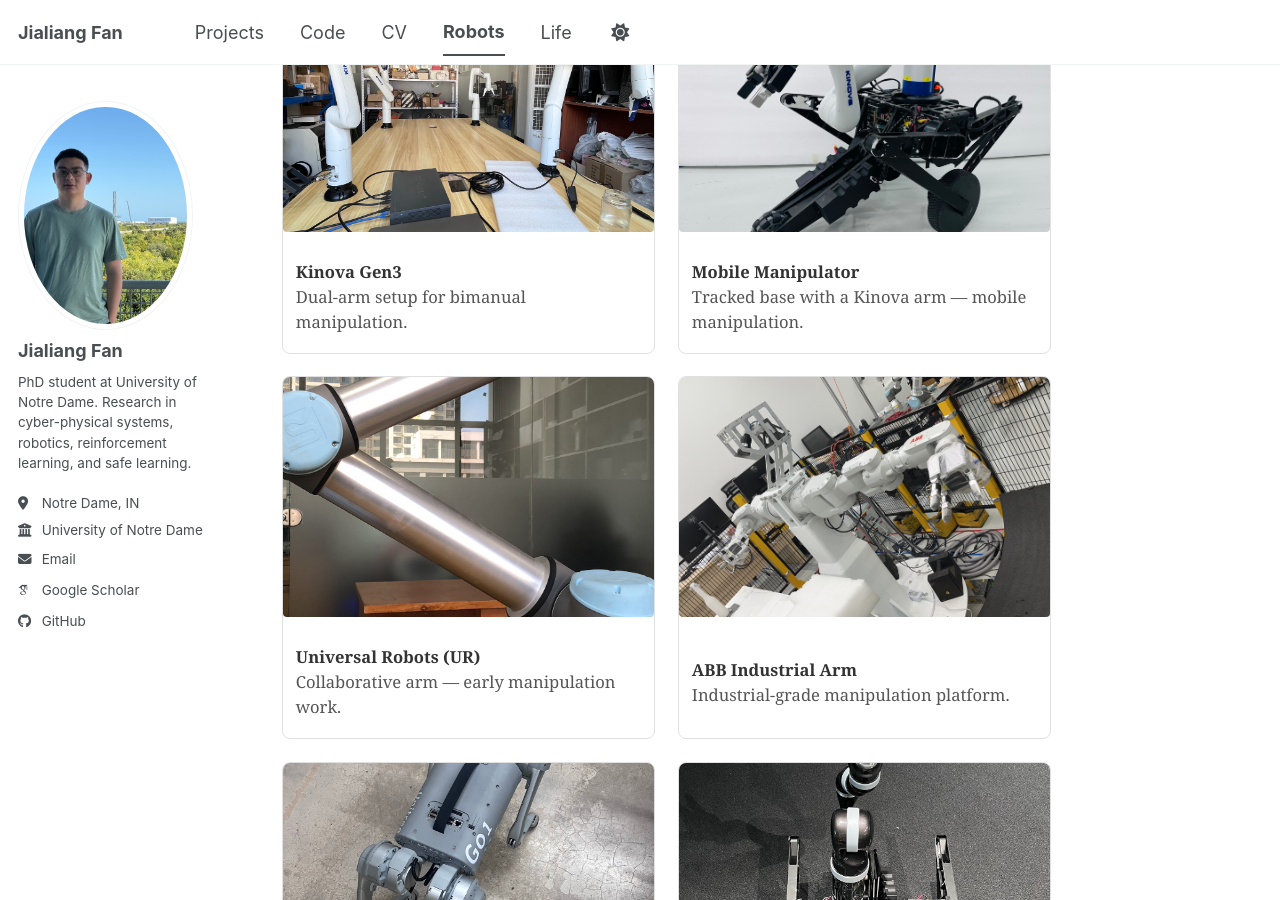
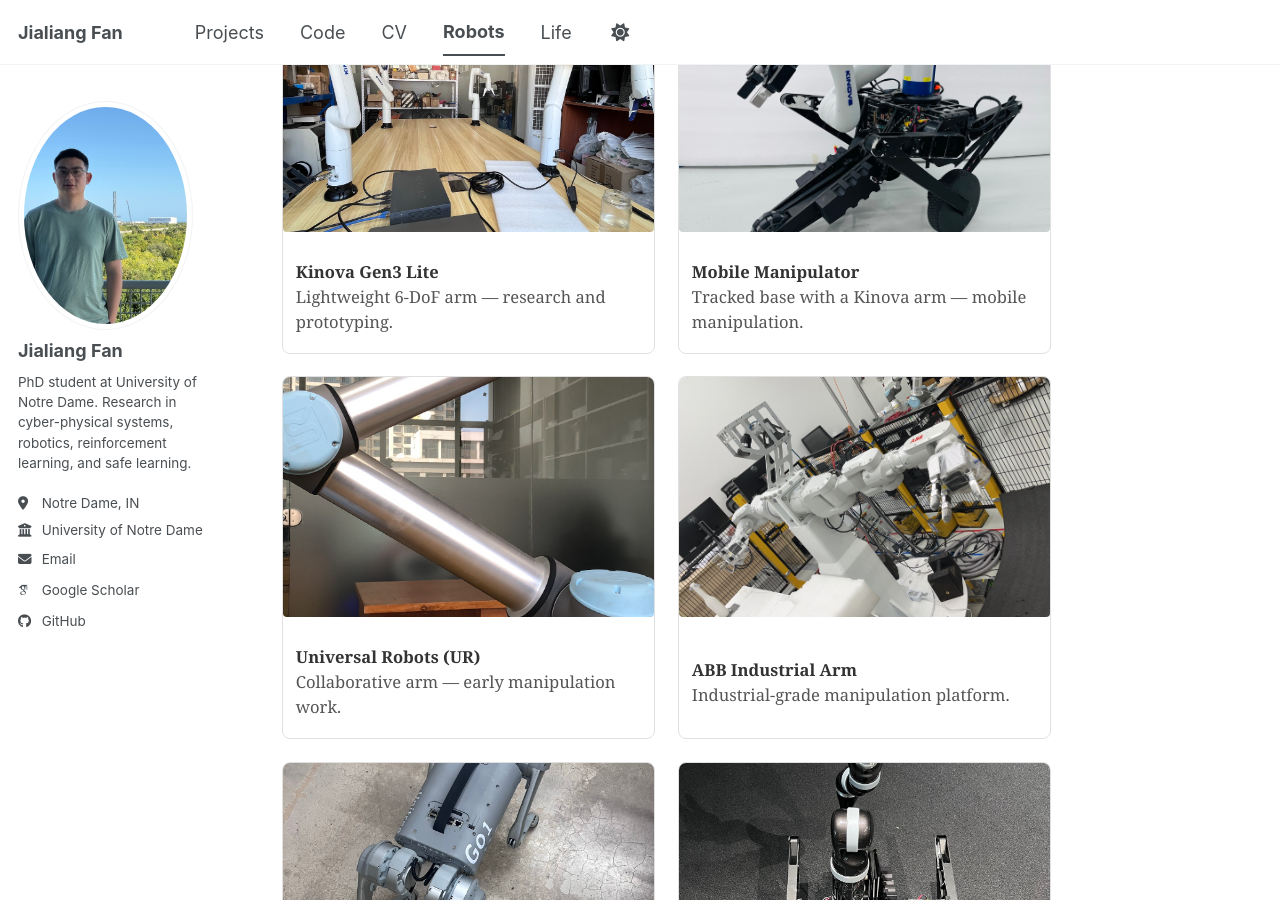
Before and after one commit to JialiangFan/jialiangfan.github.io, a Jekyll site: the page built from _pages/robots.md, in a window 1280 px wide and 900 px high, scrolled down 645 px. Built offline with Jekyll 4.4.1, drawn with Linux system fonts in a browser that asks for light colours; some web fonts are replaced; a script bundle is joined from its source files by our own code; library files that are not in the unit come from our copies; comment, search, counter and statistics services are not loaded.

Commit message:
Correct Kinova caption to Gen3 Lite
Co-Authored-By: Claude Opus 4.7 (1M context) <noreply@anthropic.com>

```diff
--- a/_pages/robots.md
+++ b/_pages/robots.md
@@ -16,8 +16,8 @@ Meet my **robot friends** — the companions that have stood by me through long
     <figcaption><strong>Tabletop Research Arm</strong><br><span>Pick-and-place and policy learning.</span></figcaption>
   </figure>
   <figure>
-    <img src="/images/robots/IMG_9921.jpg" alt="Kinova Gen3 arms">
-    <figcaption><strong>Kinova Gen3</strong><br><span>Dual-arm setup for bimanual manipulation.</span></figcaption>
+    <img src="/images/robots/IMG_9921.jpg" alt="Kinova Gen3 Lite">
+    <figcaption><strong>Kinova Gen3 Lite</strong><br><span>Lightweight 6-DoF arm — research and prototyping.</span></figcaption>
   </figure>
   <figure>
     <img src="/images/robots/IMG_6012.jpg" alt="Mobile manipulator with Kinova arm">
```
